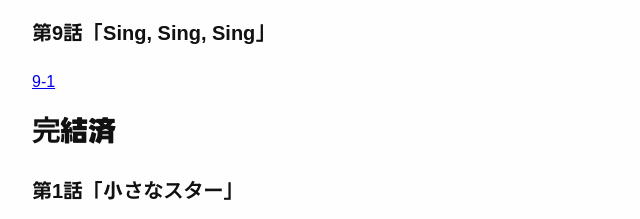
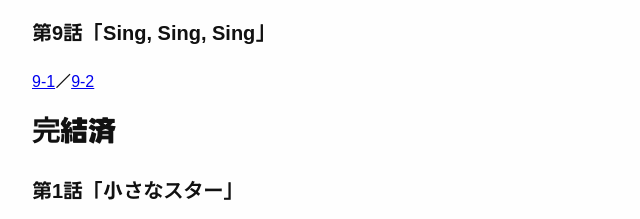
Before and after one commit to lonsagisawa/kitahina.co, an Astro site: page /aasterism in a window 1280 px wide. Shown: the part 581-800 px from the top of the page, 288-928 px from the left. Built offline with nearby package versions, Linux system fonts and the light colour scheme; Astro itself is replaced by a stand-in of ours; a web font is replaced by a local one.

Commit message:
Amairo no Asterism: 9-2

```diff
--- a/src/pages/aasterism.mdx
+++ b/src/pages/aasterism.mdx
@@ -15,7 +15,7 @@ layout: "../layouts/Layout.astro"
 
 ### 第9話「Sing, Sing, Sing」
 
-[9-1](https://twitter.com/imasml_webcomic/status/1611286459134234625)
+[9-1](https://twitter.com/imasml_webcomic/status/1611286459134234625)／[9-2](https://twitter.com/imasml_webcomic/status/1613823179004190721)
 
 ## 完結済
 
```
